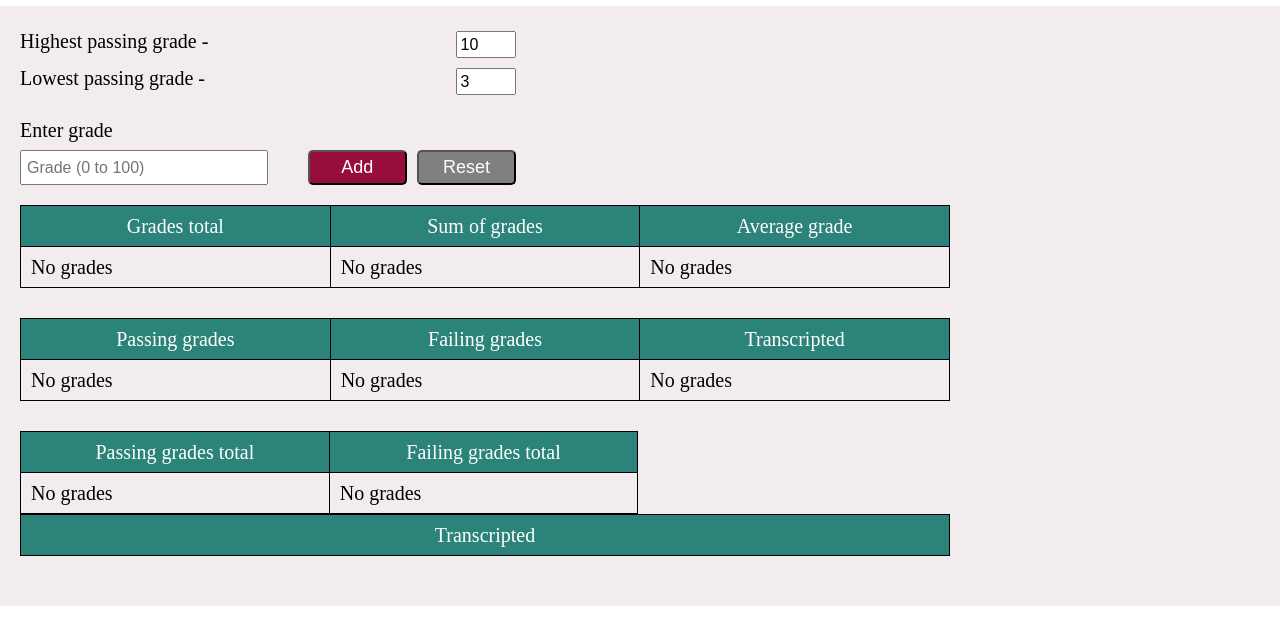
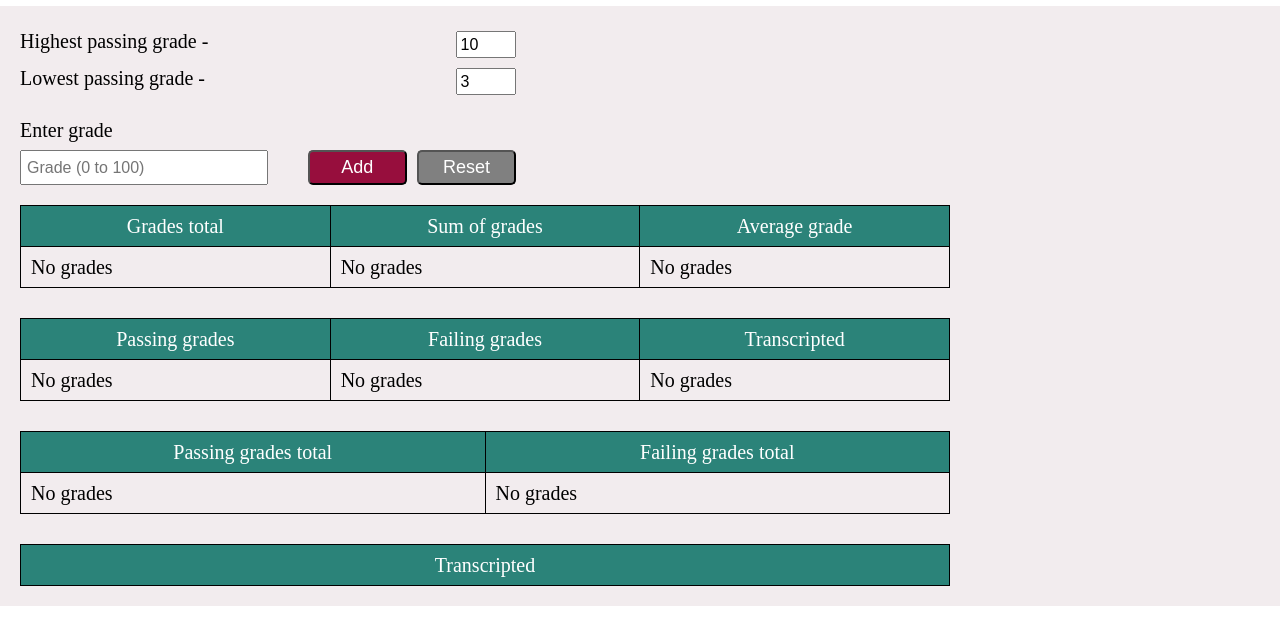
Before and after one commit to D1mitryS/classroom, a plain HTML site: page index.html in a window 1280 px wide. Shown: the part 94-738 px from the top of the page. Drawn offline with Linux system fonts and the light colour scheme.

Commit message:
style: edit margins between tables

```diff
--- a/style.css
+++ b/style.css
@@ -106,12 +106,8 @@ main > .container {
     width: 100%;
 }
 
-.answer-tables table:not(:nth-of-type(3)) {
+.answer-tables table:not(:last-of-type) {
     margin-bottom: 30px;
-}
-
-.answer-tables table:nth-of-type(3) {
-    width: 66.5%;
 }
 
 .answer-tables th {
```
